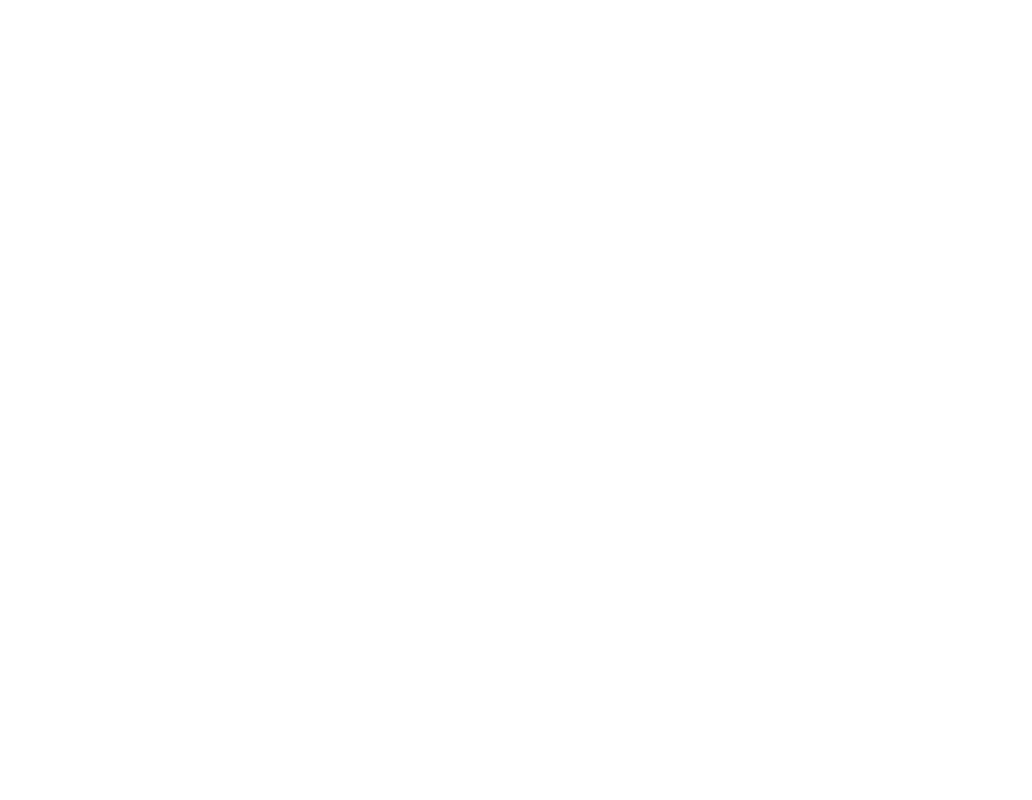
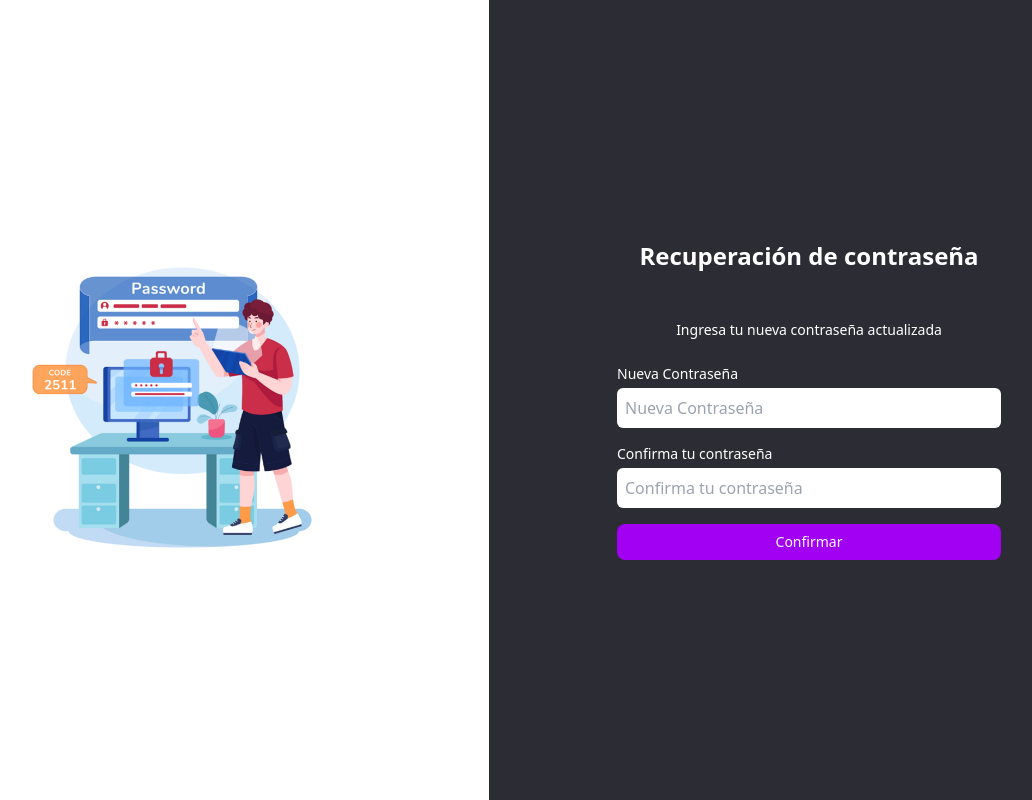
Before and after one commit to ImpulsatecRivera/Rivera, a React (Vite) app in the folder Frontend/page-Private/: page /reset-password in a window 1280 px wide. Before the commit this address had no page. Shown: the whole page, without its empty margins (151-1183 px from the left). Built offline with nearby package versions, Linux system fonts and the light colour scheme.

Commit message:
Agregar pantalla de restablecer contraseña

```diff
--- a/Frontend/page-Private/src/App.jsx
+++ b/Frontend/page-Private/src/App.jsx
@@ -4,6 +4,7 @@
 import RecoverPassword from "./pages/RecoverPassword";
 import VerificationCode from "./pages/VerificationCode";
 import VerificationInput from "./pages/VerificationInput";
+import ResetPassword from "./pages/ResetPassword";
 
 function App() {
   return (
@@ -12,6 +13,7 @@
       <Route path="/recuperar" element={<RecoverPassword />} />
       <Route path="/verification-code" element={<VerificationCode />} />
       <Route path="/verification-input" element={<VerificationInput />} />
+      <Route path="/reset-password" element={<ResetPassword />} />
     </Routes>
   );
 }
--- /dev/null
+++ b/Frontend/page-Private/src/pages/ResetPassword.jsx
@@ -0,0 +1,32 @@
+// src/pages/ResetPassword.jsx
+import Input from "../components/Login/Input";
+import Button from "../components/Login/Button";
+import Title from "../components/RecoverPassword/Title";
+import resetImage from "../images/reset-password.png";
+
+const ResetPassword = () => {
+  return (
+    <div className="min-h-screen flex flex-col lg:flex-row">
+      {/* Imagen lateral izquierda */}
+      <div className="w-full lg:w-1/2 bg-white flex items-center justify-center p-10">
+        <img src={resetImage} alt="Ilustración reset password" className="max-w-xs w-full" />
+      </div>
+
+      {/* Formulario */}
+      <div className="w-full lg:w-1/2 bg-[#2c2c34] text-white flex flex-col justify-center items-center p-10 space-y-6">
+        <Title className="text-white">Recuperación de contraseña</Title>
+        <p className="text-sm text-center max-w-sm text-white">
+          Ingresa tu nueva contraseña actualizada
+        </p>
+
+        <form className="w-full max-w-sm space-y-4">
+          <Input label="Nueva Contraseña" type="password" placeholder="Nueva Contraseña" />
+          <Input label="Confirma tu contraseña" type="password" placeholder="Confirma tu contraseña" />
+          <Button className="bg-[#a100f2] hover:bg-[#7d00c1]">Confirmar</Button>
+        </form>
+      </div>
+    </div>
+  );
+};
+
+export default ResetPassword;
--- a/Frontend/page-Private/src/pages/VerificationInput.jsx
+++ b/Frontend/page-Private/src/pages/VerificationInput.jsx
@@ -1,15 +1,23 @@
 // src/pages/VerificationInput.jsx
 import { useState, useEffect } from "react";
+import { useNavigate } from "react-router-dom";
 import illustration from "../images/verification-box.png";
 import Title from "../components/RecoverPassword/Title";
+import Button from "../components/Login/Button";
 
 const VerificationInput = () => {
   const [counter, setCounter] = useState(60);
+  const navigate = useNavigate();
 
   useEffect(() => {
     const timer = counter > 0 && setInterval(() => setCounter(counter - 1), 1000);
     return () => clearInterval(timer);
   }, [counter]);
+
+  const handleVerify = () => {
+    // Aquí puedes validar el código si fuera necesario
+    navigate("/reset-password");
+  };
 
   return (
     <div className="min-h-screen flex flex-col lg:flex-row">
@@ -39,8 +47,16 @@
 
         {/* Timer */}
         <p className="text-xs text-white mt-4">
-          Espera 00:{counter.toString().padStart(2, "0")} <span className="text-purple-400 cursor-pointer hover:underline">Enviar nuevo código</span>
+          Espera 00:{counter.toString().padStart(2, "0")}{" "}
+          <span className="text-purple-400 cursor-pointer hover:underline">
+            Enviar nuevo código
+          </span>
         </p>
+
+        {/* Botón de confirmar */}
+        <Button onClick={handleVerify} className="bg-[#a100f2] hover:bg-[#7d00c1]">
+          Confirmar
+        </Button>
       </div>
     </div>
   );
```
Also changed, not shown: Frontend/page-Private/src/images/reset-password.png (added).
